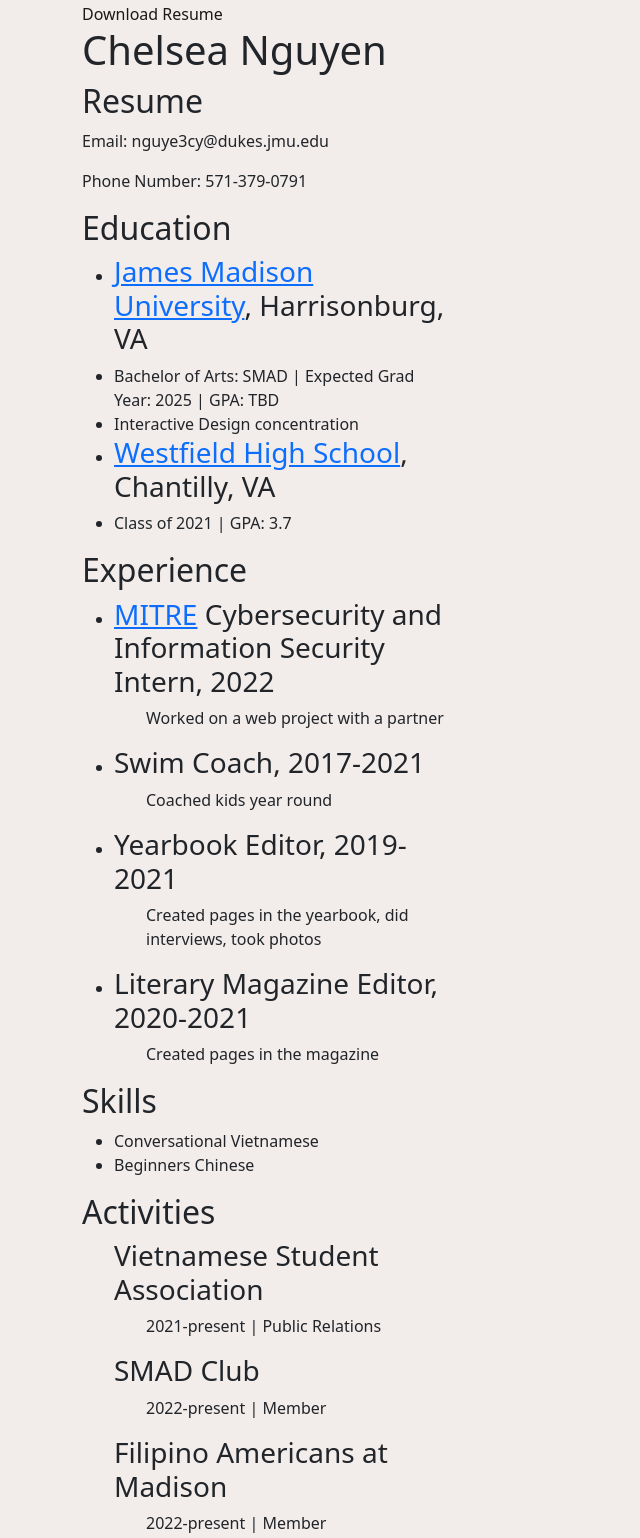
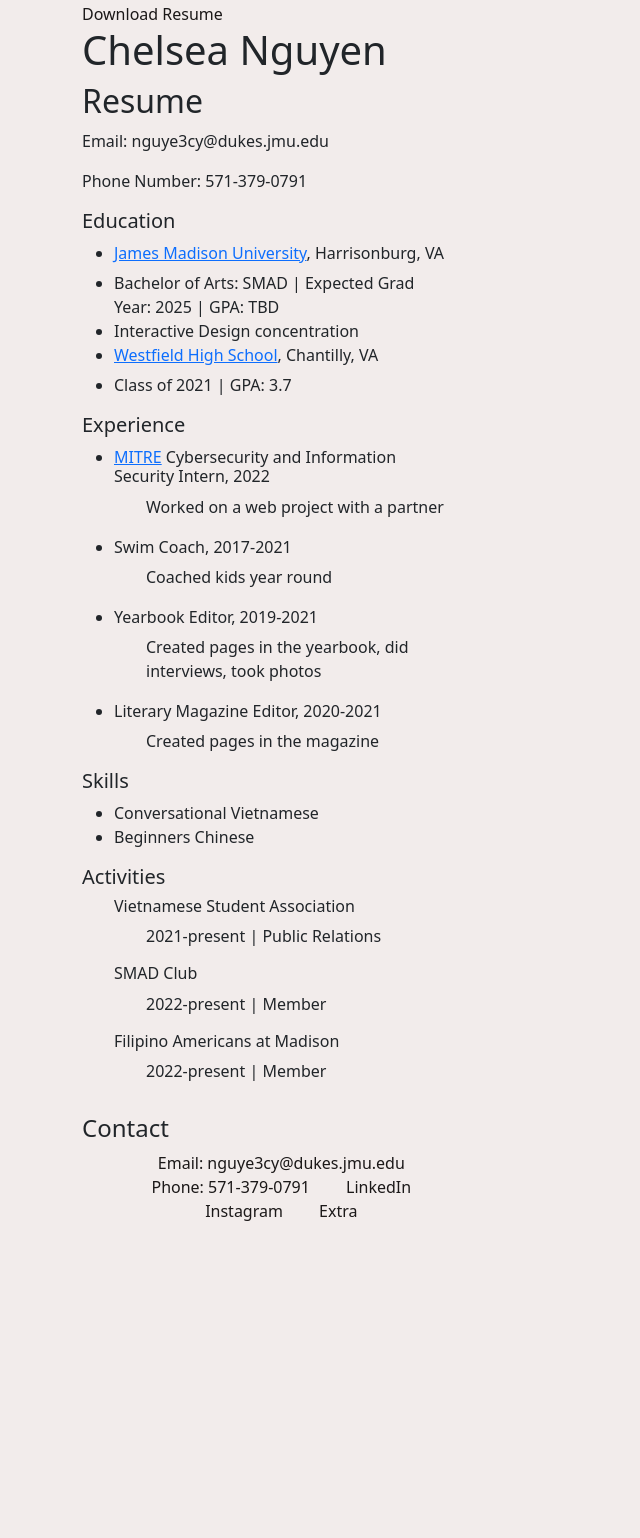
Before and after one commit to chelseangyn/chelseangyn.github.io, a plain HTML site: page index.html in a window 1280 px wide. Shown: the part 1715-3253 px from the top of the page, without its empty margins (0-640 px from the left). After the commit the page ends 2954 px from the top, so only its background shows below. Drawn offline with nearby package versions, Linux system fonts and the light colour scheme.

Commit message:
resume changes

```diff
--- a/index.html
+++ b/index.html
@@ -54,9 +54,7 @@
 								<div class="card">
 									<img src="cd_cover.jpg" class="card-img-top" alt="...">
 									<div class="card-body">
-									<button type="button" class="projectbtn" data-bs-toggle="modal" data-bs-target="#exampleModal">
-										After the Sun
-									</button>
+										<button type="button" class="projectbtn" data-bs-toggle="modal" data-bs-target="#exampleModal">After the Sun</button>
 										<div class="modal fade" id="exampleModal" tabindex="-1" aria-labelledby="exampleModalLabel" aria-hidden="true">
 											<div class="modal-dialog modal-dialog-centered">
 												<div class="modal-content">
@@ -235,45 +233,45 @@
 						</section>
 
 						<section class="education">
-							<h2>Education</h2>
+							<h5>Education</h5>
 							<ul>
 								<li>
-									<h3>
+									<h6>
 										<a href="https://www.jmu.edu/ target="_blank"">James Madison University</a>, Harrisonburg, VA
-									</h3>
+									</h6>
 									<li>Bachelor of Arts: SMAD | Expected Grad Year: 2025 | GPA: TBD</li>
 									<li>Interactive Design concentration</li>
 								<li>
-									<h3>
+									<h6>
 										<a href="https://westfieldhs.fcps.edu target="_blank"">Westfield High School</a>, Chantilly, VA
-									</h3>
+									</h6>
 									<li>Class of 2021 | GPA: 3.7</li>
 								</li>
 							</ul>
 						</section>
 						<section class="experience">
-							<h2>Experience</h2>
+							<h5>Experience</h5>
 							<ul>
 								<li>
-									<h3><a href="https://www.mitre.org/ target="_blank"">MITRE</a> Cybersecurity and Information Security Intern, 2022</h3>
+									<h6><a href="https://www.mitre.org/ target="_blank"">MITRE</a> Cybersecurity and Information Security Intern, 2022</h6>
 										<ul>
 											<p>Worked on a web project with a partner</p>
 										</ul>
 								</li>
 								<li>
-									<h3>Swim Coach, 2017-2021</h3>
+									<h6>Swim Coach, 2017-2021</h6>
 										<ul>
 											<p>Coached kids year round</p>
 										</ul>
 								</li>
 								<li>
-									<h3>Yearbook Editor, 2019-2021</h3>
+									<h6>Yearbook Editor, 2019-2021</h6>
 										<ul>
 											<p>Created pages in the yearbook, did interviews, took photos</p>
 										</ul>
 								</li>
 								<li>
-									<h3>Literary Magazine Editor, 2020-2021</h3>
+									<h6>Literary Magazine Editor, 2020-2021</h6>
 										<ul>
 											<p>Created pages in the magazine</p>
 										</ul>
@@ -281,24 +279,24 @@
 							</ul>
 						</section>
 						<section class="skills">
-							<h2>Skills</h2>
+							<h5>Skills</h5>
 							<ul>
 								<li>Conversational Vietnamese</li>
 								<li>Beginners Chinese</li>
 							</ul>
 						</section>
 						<section class="activities">
-							<h2>Activities</h2>
+							<h5>Activities</h5>
 							<ul>
-								<h3>Vietnamese Student Association</h3>
+								<h6>Vietnamese Student Association</h6>
 									<ul>
 										<p>2021-present | Public Relations</p>
 									</ul>
-								<h3>SMAD Club</h3>
+								<h6>SMAD Club</h6>
 									<ul>
 										<p>2022-present | Member</p>
 									</ul>
-								<h3>Filipino Americans at Madison</h3>
+								<h6>Filipino Americans at Madison</h6>
 									<ul>
 										<p>2022-present | Member</p>
 									</ul>
```
Lines whose indentation alone changed are shown as unchanged.
